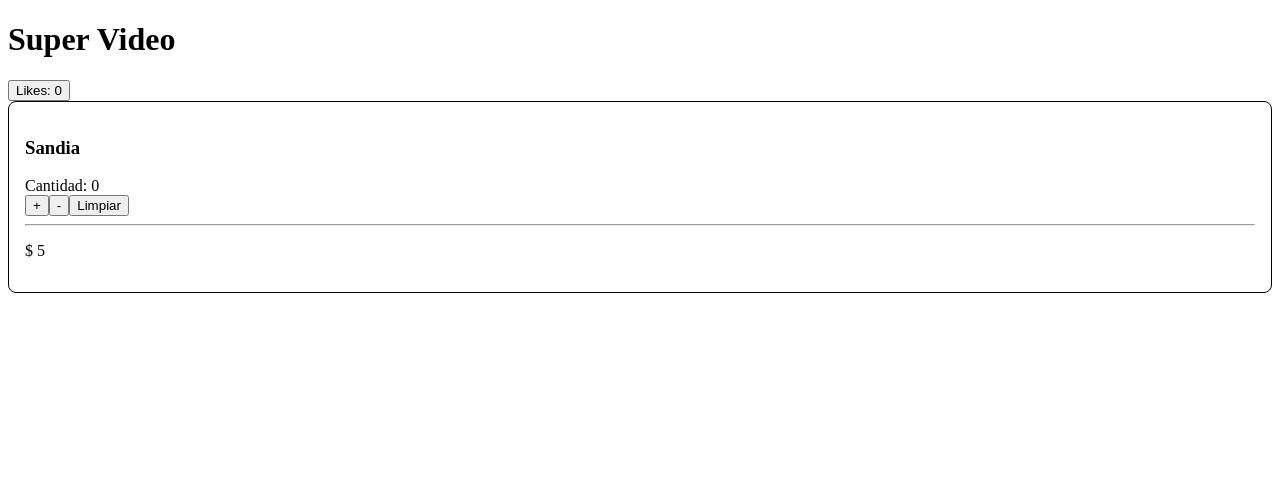
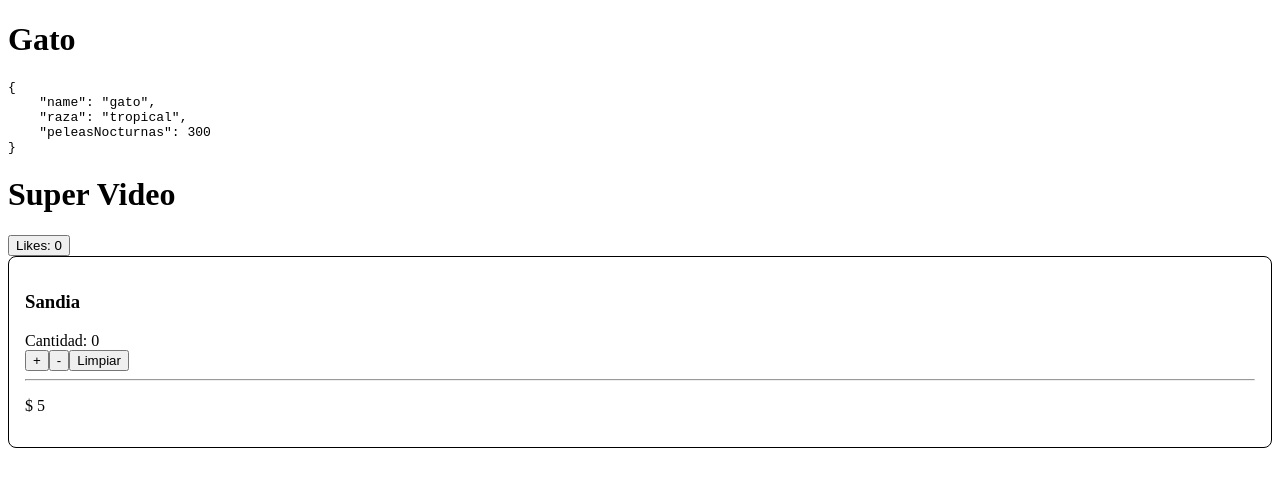
Before and after one commit to salatielosorno/react-de-cero-a-master, a React (Create React App) app: page / in a window 1280 px wide. Shown: the top 486 px of the page. Built offline with nearby package versions, Linux system fonts and the light colour scheme.

Commit message:
feat(App): Spread operator

```diff
--- a/src/App.js
+++ b/src/App.js
@@ -1,11 +1,22 @@
-import React from "react";
+import React, { Component } from "react";
 import TarjetaFruta from "./componentes/TarjetaFruta";
 import Contador from "./componentes/Contador/Contador";
+import Gato from "./componentes/Gato/Gato";
 
-const App = () => (
-  <div>
-    <Contador />
-    <TarjetaFruta name={"Sandia"} price={5.0}></TarjetaFruta>
-  </div>
-);
+class App extends Component {
+  render() {
+    const otrosDatos = {
+      raza: "tropical",
+      peleasNocturnas: 300
+    };
+
+    return (
+      <div>
+        <Gato name="gato" {...otrosDatos} />
+        <Contador />
+        <TarjetaFruta name={"Sandia"} price={5.0}></TarjetaFruta>
+      </div>
+    );
+  }
+}
 export default App;
--- /dev/null
+++ b/src/componentes/Gato/Gato.js
@@ -0,0 +1,10 @@
+import React from "react";
+
+const Gato = props => (
+  <div>
+    <h1>Gato</h1>
+    <pre>{JSON.stringify(props, null, 4)}</pre>
+  </div>
+);
+
+export default Gato;
```
